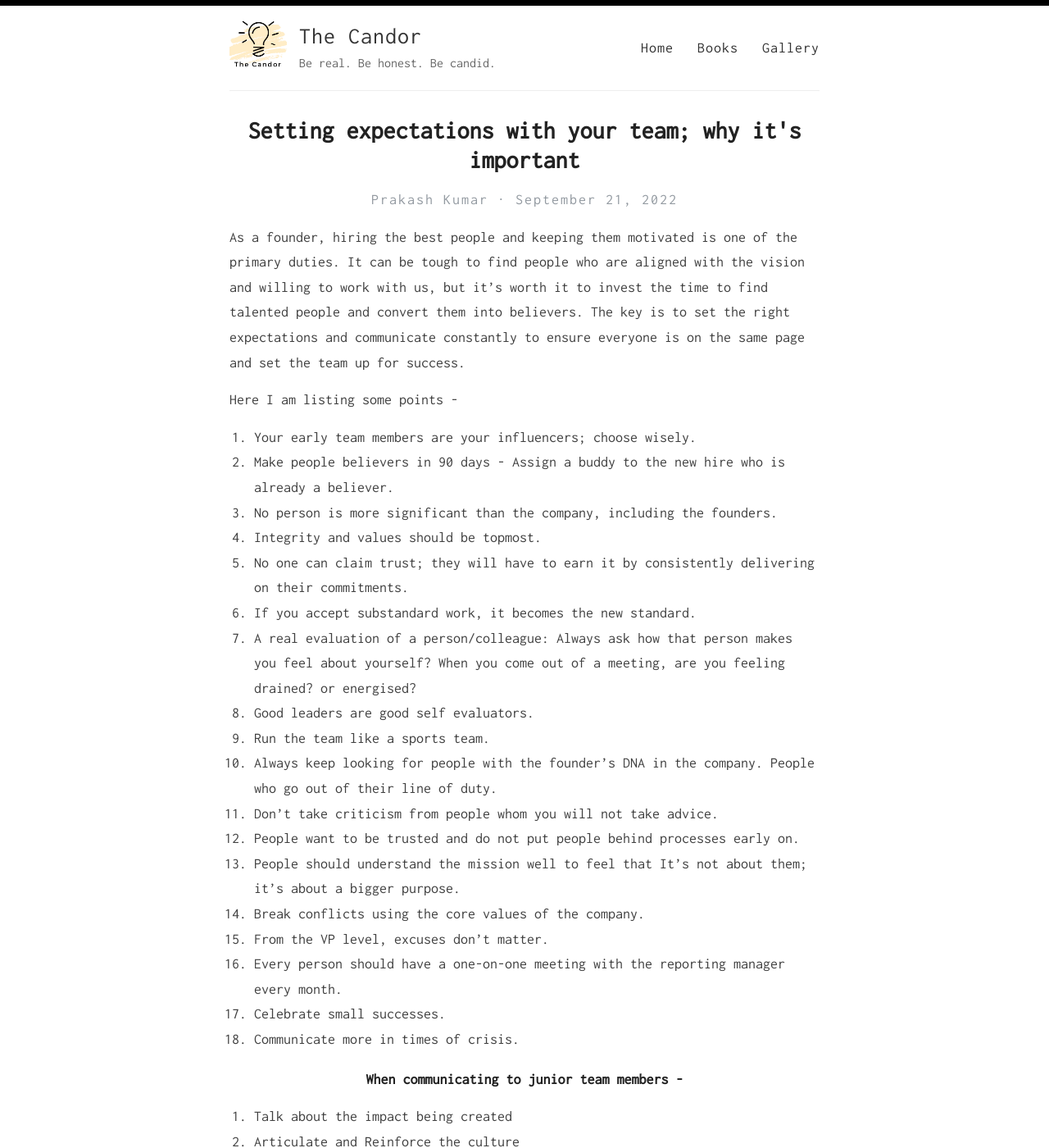
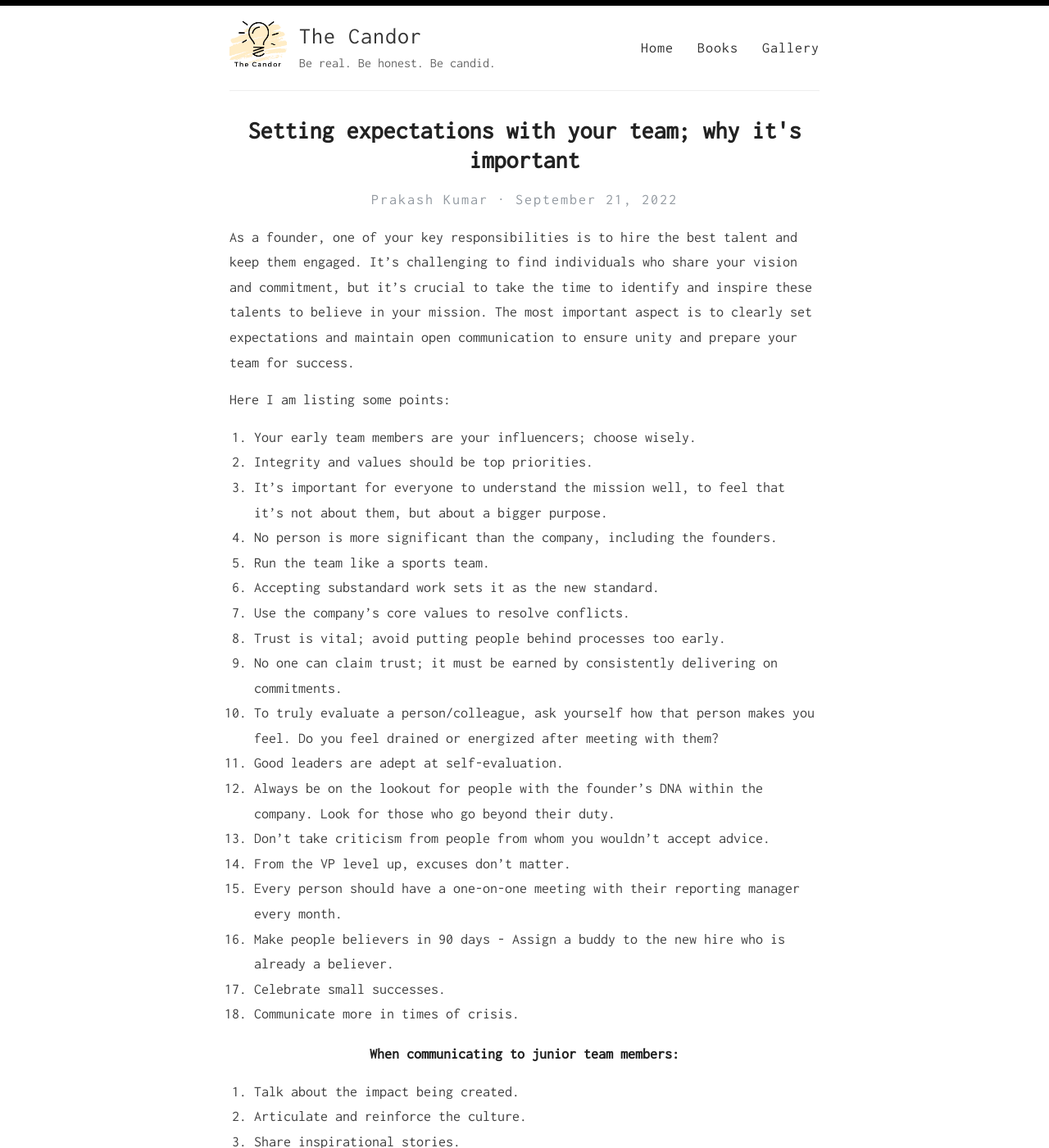
Before and after one commit to prakash09/prakash09.github.io, a Jekyll site: the page built from _posts/2022-09-21-team-communication-and-expectation-setting.md, in a window 1280 px wide and 1400 px high. Shown: the whole window at 82% size. Built offline with Jekyll 4.4.1, drawn with Linux system fonts in a browser that asks for light colours; some of the changed text lies outside the part shown.

```diff
--- a/_posts/2022-09-21-team-communication-and-expectation-setting.md
+++ b/_posts/2022-09-21-team-communication-and-expectation-setting.md
@@ -4,38 +4,39 @@ title:  Setting expectations with your team; why it's important
 
 ---
 
-As a founder, hiring the best people and keeping them motivated is one of the primary duties. It can be tough to find people who are aligned with the vision and willing to work with us, but it's worth it to invest the time to find talented people and convert them into believers. The key is to set the right expectations and communicate constantly to ensure everyone is on the same page and set the team up for success.
+As a founder, one of your key responsibilities is to hire the best talent and keep them engaged. It's challenging to find individuals who share your vision and commitment, but it's crucial to take the time to identify and inspire these talents to believe in your mission. The most important aspect is to clearly set expectations and maintain open communication to ensure unity and prepare your team for success.
 
-Here I am listing some points -
+Here I am listing some points:
+
 1. Your early team members are your influencers; choose wisely.
-2. Make people believers in 90 days - Assign a buddy to the new hire who is already a believer.
-3. No person is more significant than the company, including the founders.
-4. Integrity and values should be topmost.
-5. No one can claim trust; they will have to earn it by consistently delivering on their commitments.
-6. If you accept substandard work, it becomes the new standard.
-7. A real evaluation of a person/colleague: Always ask how that person makes you feel about yourself? When you come out of a meeting, are you feeling drained? or energised?
-8. Good leaders are good self evaluators.
-9. Run the team like a sports team.
-10. Always keep looking for people with the founder’s DNA in the company. People who go out of their line of duty.
-11. Don’t take criticism from people whom you will not take advice.
-12. People want to be trusted and do not put people behind processes early on.
-13. People should understand the mission well to feel that It’s not about them; it’s about a bigger purpose.
-14. Break conflicts using the core values of the company.
-15. From the VP level, excuses don’t matter.
-16. Every person should have a one-on-one meeting with the reporting manager every month.
+2. Integrity and values should be top priorities.
+3. It's important for everyone to understand the mission well, to feel that it’s not about them, but about a bigger purpose.
+4. No person is more significant than the company, including the founders.
+5. Run the team like a sports team.
+6. Accepting substandard work sets it as the new standard.
+7. Use the company’s core values to resolve conflicts.
+8. Trust is vital; avoid putting people behind processes too early.
+9. No one can claim trust; it must be earned by consistently delivering on commitments.
+10. To truly evaluate a person/colleague, ask yourself how that person makes you feel. Do you feel drained or energized after meeting with them?
+11. Good leaders are adept at self-evaluation.
+12. Always be on the lookout for people with the founder’s DNA within the company. Look for those who go beyond their duty.
+13. Don’t take criticism from people from whom you wouldn't accept advice.
+14. From the VP level up, excuses don’t matter.
+15. Every person should have a one-on-one meeting with their reporting manager every month.
+16. Make people believers in 90 days - Assign a buddy to the new hire who is already a believer.
 17. Celebrate small successes.
 18. Communicate more in times of crisis.
 
-#### When communicating to junior team members -
-1. Talk about the impact being created
-2. Articulate and Reinforce the culture
-3. Inspirational stories
-4. Opportunities for growth
-5. Monthly Letters with progress
+#### When communicating to junior team members:
+1. Talk about the impact being created.
+2. Articulate and reinforce the culture.
+3. Share inspirational stories.
+4. Highlight opportunities for growth.
+5. Send monthly letters with progress updates.
 
-#### When communicating to Founders/Senior Management -
-1. Alignment is everything
-2. Weekly meetings
-3. Sharing of progress reports
-4. Joint working sessions
-5. Accountability
+#### When communicating to Founders/Senior Management:
+1. Alignment is everything.
+2. Hold weekly meetings.
+3. Share progress reports.
+4. Organize joint working sessions.
+5. Emphasize accountability.
```
Also changed, not shown: _posts/2022-09-22-starting-up-as-a-tech-co-founder-the-challenges-beyond-tech-and-product-development.md (+27 -33 lines), _posts/2023-03-25-make-ai-and-ml-the-fun-way-a-comic-book-conversation-in-hinglish.md (deleted, +0 -290 lines).
